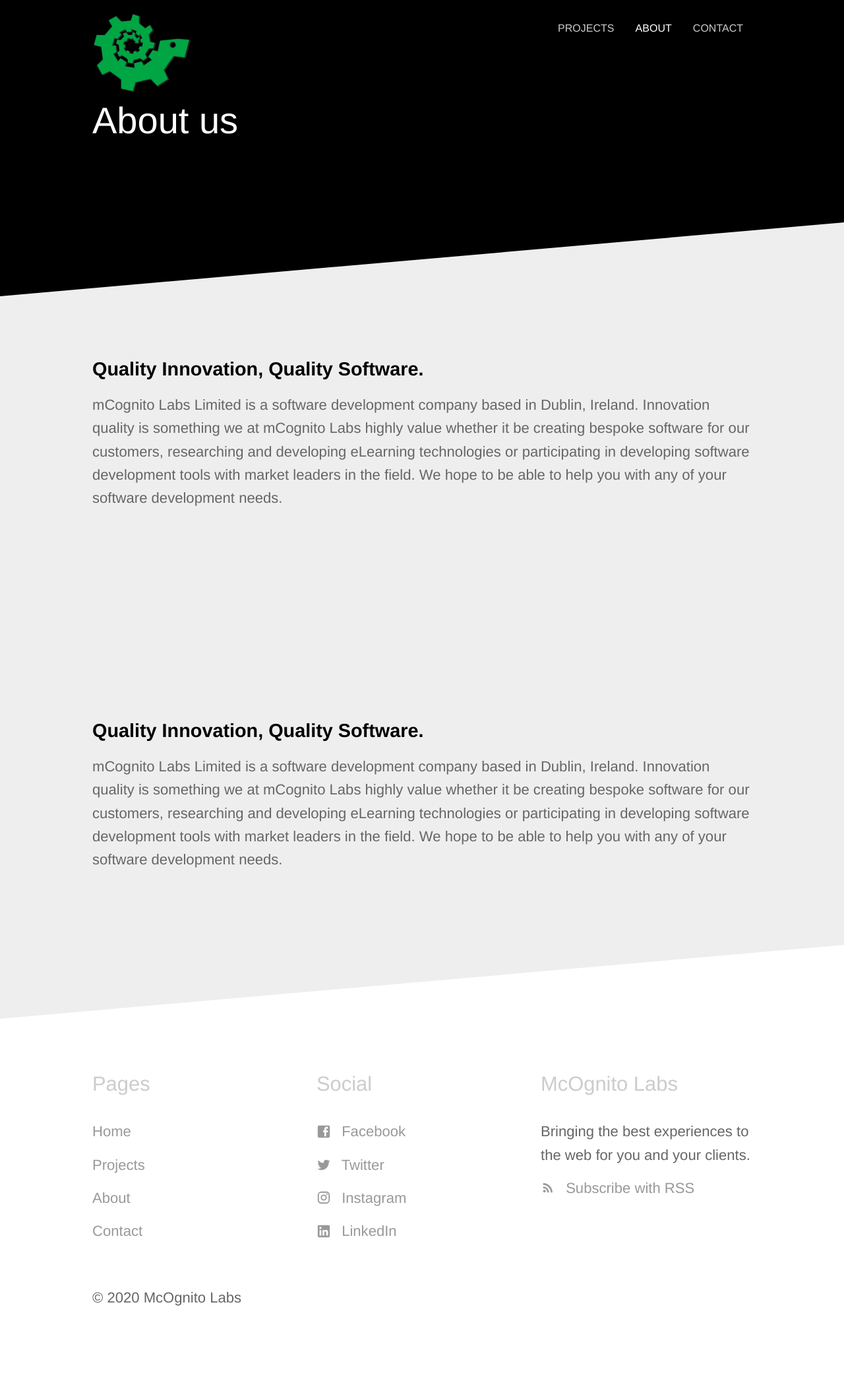
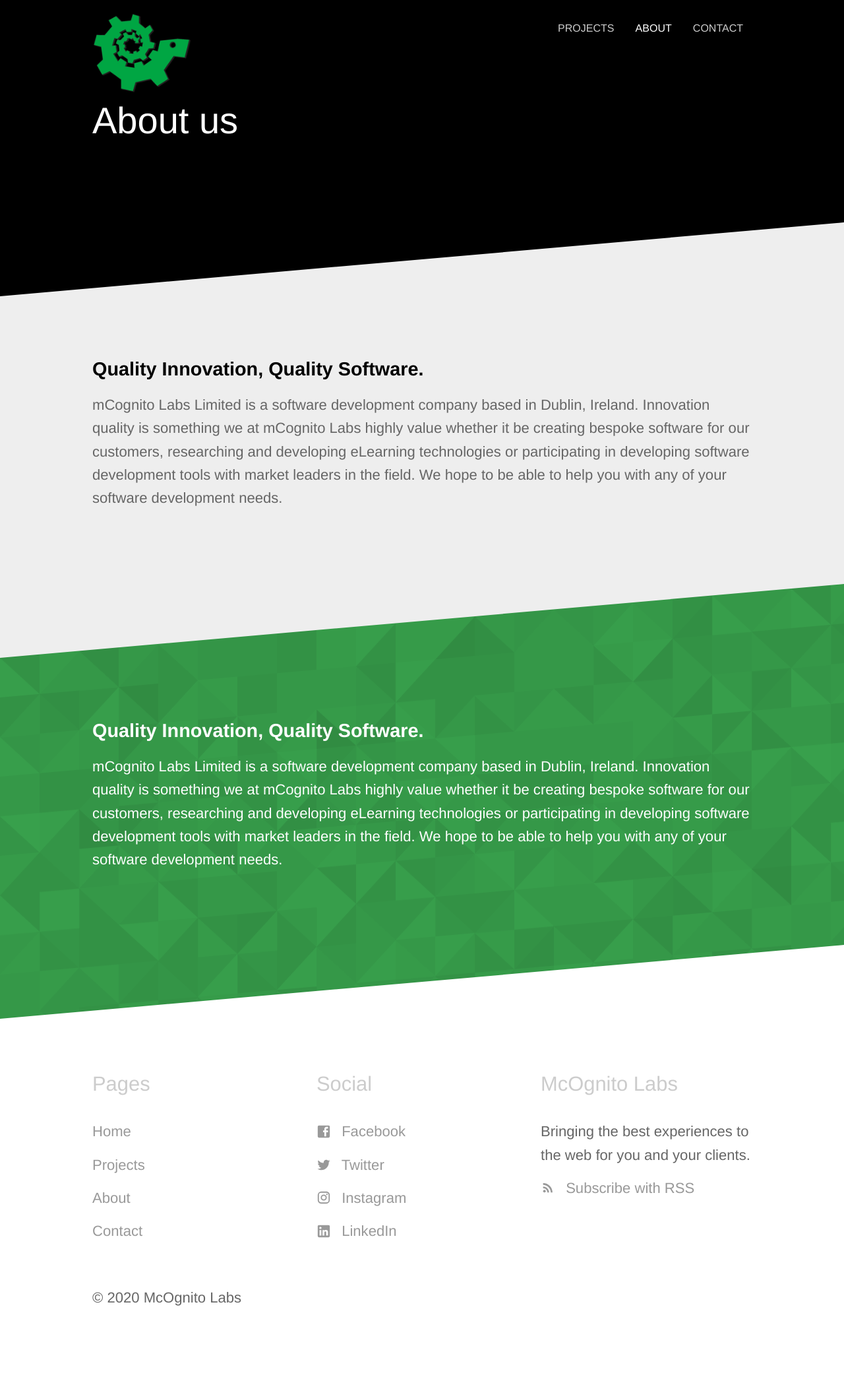
Before and after one commit to mCognitoLabs/mcognito.com, a Jekyll site: the page built from about.html, in a window 1280 px wide. Shown: the whole page at 66% size. Built offline with Jekyll 4.4.1, drawn with Linux system fonts in a browser that asks for light colours.

Commit message:
Update about.html

```diff
--- a/about.html
+++ b/about.html
@@ -13,7 +13,7 @@ subtitle:
 	</div>
 </section>
 
-<section class="diagonal alternate">
+<section class="diagonal patterned">
 	<div class="container halves">
 		<div>
 			<h3 class="editable">Quality Innovation, Quality Software.</h3>
```
